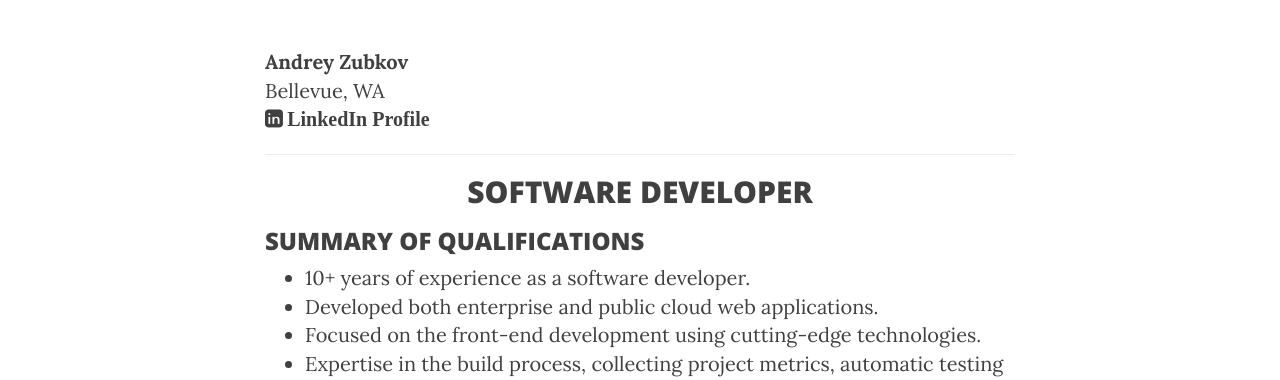
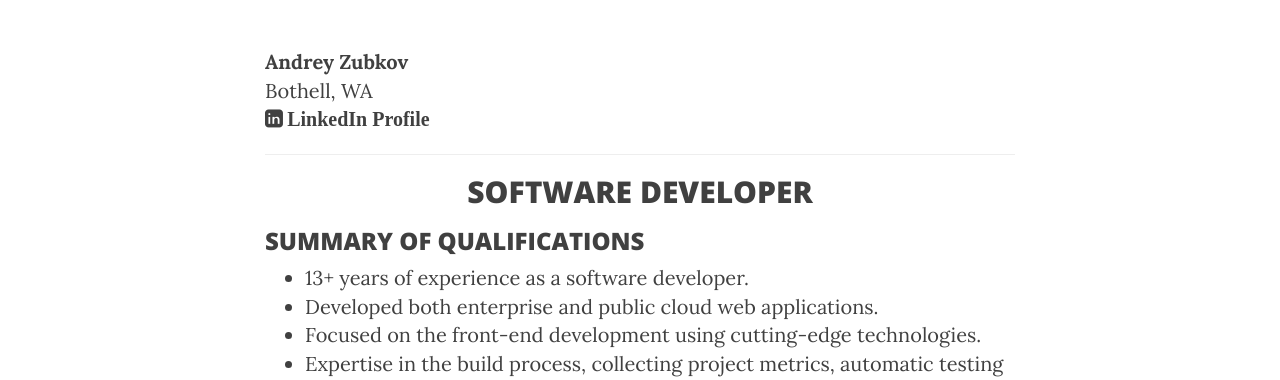
Before and after one commit to oxymoron/oxymoron.github.io, a Jekyll site: the page built from about.html, in a window 1280 px wide and 900 px high. Shown: the part 365-745 px from the top of the window. Built offline with Jekyll 4.4.1, drawn with Linux system fonts in a browser that asks for light colours; nearby versions of some CDN libraries; comment, search, counter and statistics services are not loaded.

Commit message:
Update about.html

```diff
--- a/about.html
+++ b/about.html
@@ -15,7 +15,7 @@ order: 2
 
                     <address class="resume-header">
                         <div class="resume-name">Andrey Zubkov</div>
-                        <div class="resume-address">Bellevue, WA</div>
+                        <div class="resume-address">Bothell, WA</div>
                         <a href="https://www.linkedin.com/in/andreyzubkov"><i class="fa fa-linkedin-square resume-name"> LinkedIn Profile</i></a>
                     </address>
 
@@ -26,7 +26,7 @@ order: 2
                     <div class="resume-summary">
                         <h3 class="text-uppercase">Summary of Qualifications</h3>
                         <ul>
-                            <li>10+ years of experience as a software developer.
+                            <li>13+ years of experience as a software developer.
                             <li>Developed both enterprise and public cloud web applications.
                             <li>Focused on the front-end development using cutting-edge technologies.
                             <li>Expertise in the build process, collecting project metrics, automatic testing and deployment.
```
